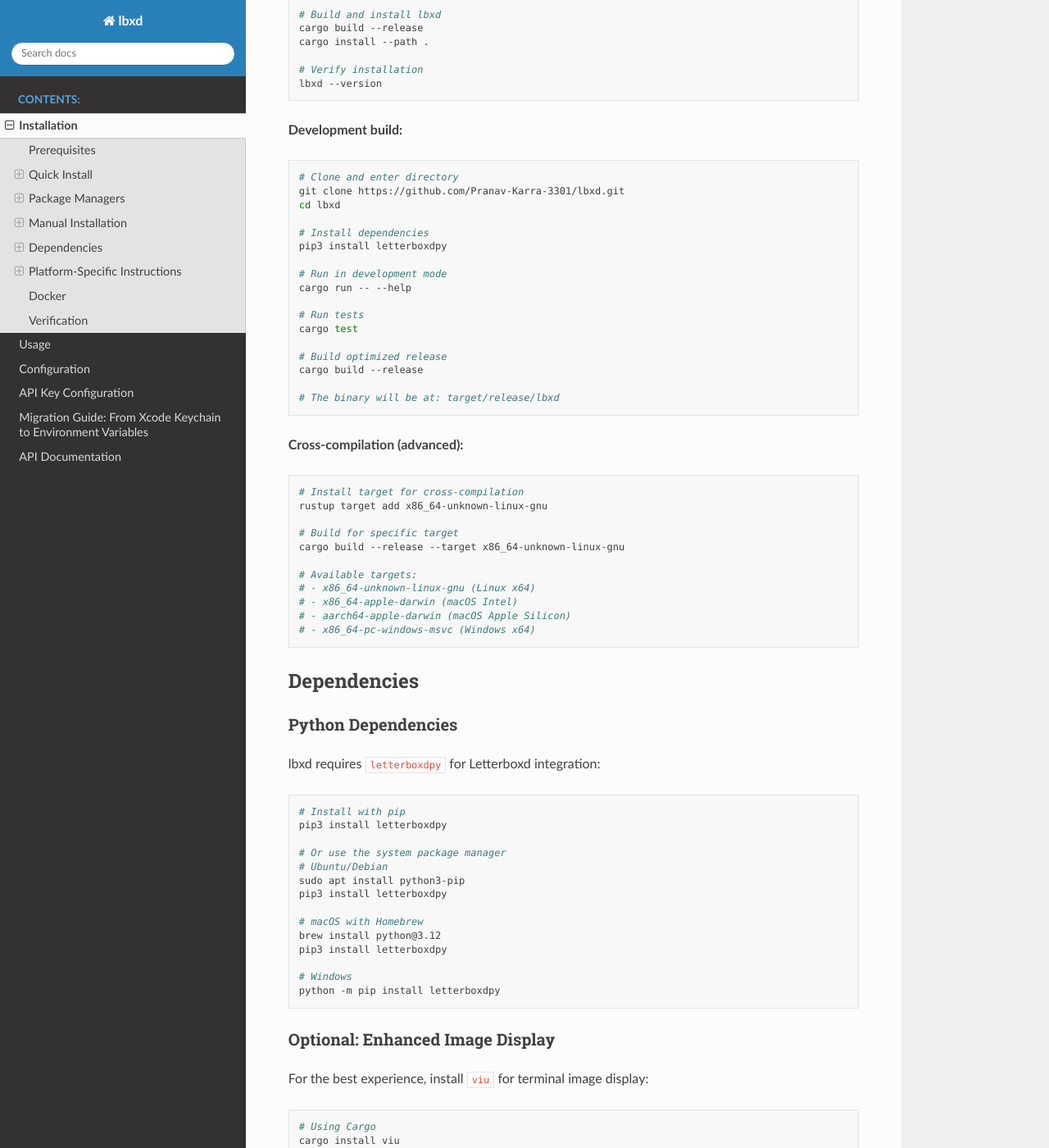
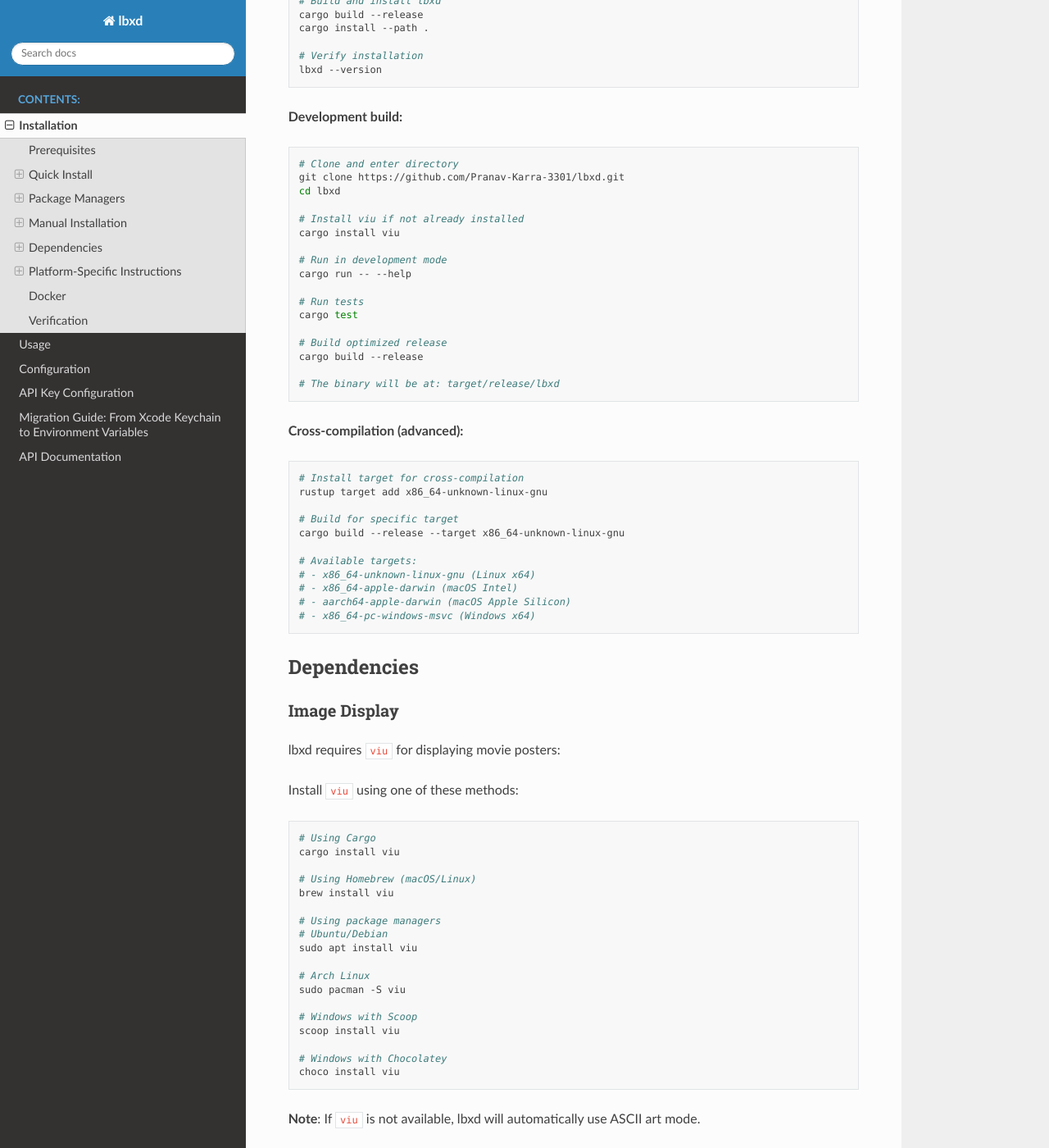
Before and after one commit to Pranav-Karra-3301/lbxd, a Sphinx documentation site: the page built from docs/installation.md, in a window 1280 px wide and 1400 px high, scrolled down 2860 px. Shown: the whole window at 82% size. Built offline with Sphinx 7.4.7 and the Read the Docs theme 3.1.0, drawn with Linux system fonts in a browser that asks for light colours; some of the changed text lies outside the part shown.

Commit message:
docs: update documentation to reflect rustboxd migration
- Remove all references to letterboxdpy and Python dependencies
- Update installation guides to show viu as required dependency
- Clarify that rustboxd is now the built-in Rust library for Letterboxd data
- Remove Python prerequisite requirements from all docs
- Update troubleshooting and verification commands

This completes the documentation sync for v3.0.0 breaking changes.

🤖 Generated with [Claude Code](https://claude.ai/code)

Co-Authored-By: Claude <noreply@anthropic.com>

````diff
--- a/docs/installation.md
+++ b/docs/installation.md
@@ -4,7 +4,7 @@
 
 lbxd has minimal system requirements:
 
-- **Python 3.8+** (automatically installed if missing)
+- **viu** for terminal image display
 - **Terminal** with Unicode support
 - **Internet connection** for initial setup
 
@@ -29,9 +29,9 @@ irm https://raw.githubusercontent.com/Pranav-Karra-3301/lbxd/main/install.ps1 |
 ```
 
 This script will:
-- ✅ Install Python 3 and pip (if needed)
-- ✅ Install letterboxdpy dependency
-- ✅ Install viu for enhanced image display
+- ✅ Install viu for image display (required)
+- ✅ Download and install lbxd binary
+- ✅ Configure your PATH automatically
 - ✅ Download and install the latest lbxd binary
 - ✅ Set up PATH configuration
 
@@ -52,7 +52,7 @@ brew install lbxd
 ### Chocolatey (Windows)
 
 ```powershell
-# Install lbxd (includes Python and dependencies)
+# Install lbxd (includes all dependencies)
 choco install lbxd
 ```
 
@@ -70,8 +70,7 @@ winget install Pranav-Karra-3301.lbxd
 cargo install lbxd
 
 # Install dependencies manually
-pip3 install letterboxdpy
-cargo install viu  # Optional, for enhanced image display
+cargo install viu  # Required for image display
 ```
 
 ## Manual Installation
@@ -110,8 +109,8 @@ chmod +x /usr/local/bin/lbxd
 
 **Prerequisites:**
 - Rust 1.88.0 or later ([install here](https://rustup.rs/))
-- Python 3.8+ with pip
 - Git
+- viu for image display
 
 **Basic build:**
 ```bash
@@ -119,8 +118,8 @@ chmod +x /usr/local/bin/lbxd
 git clone https://github.com/Pranav-Karra-3301/lbxd.git
 cd lbxd
 
-# Install Python dependencies
-pip3 install letterboxdpy
+# Install viu (required)
+cargo install viu
 
 # Install viu for enhanced image display (optional)
 cargo install viu
@@ -139,8 +138,8 @@ lbxd --version
 git clone https://github.com/Pranav-Karra-3301/lbxd.git
 cd lbxd
 
-# Install dependencies
-pip3 install letterboxdpy
+# Install viu if not already installed
+cargo install viu
 
 # Run in development mode
 cargo run -- --help
@@ -171,30 +170,11 @@ cargo build --release --target x86_64-unknown-linux-gnu
 
 ## Dependencies
 
-### Python Dependencies
+### Image Display
 
-lbxd requires `letterboxdpy` for Letterboxd integration:
+lbxd requires `viu` for displaying movie posters:
 
-```bash
-# Install with pip
-pip3 install letterboxdpy
-
-# Or use the system package manager
-# Ubuntu/Debian
-sudo apt install python3-pip
-pip3 install letterboxdpy
-
-# macOS with Homebrew
-brew install python@3.12
-pip3 install letterboxdpy
-
-# Windows
-python -m pip install letterboxdpy
-```
-
-### Optional: Enhanced Image Display
-
-For the best experience, install `viu` for terminal image display:
+Install `viu` using one of these methods:
 
 ```bash
 # Using Cargo
@@ -228,7 +208,7 @@ choco install viu
 sudo apt update
 
 # Install dependencies
-sudo apt install curl python3 python3-pip
+sudo apt install curl
 
 # Install lbxd
 curl -sSL https://raw.githubusercontent.com/Pranav-Karra-3301/lbxd/main/install.sh | bash
@@ -238,7 +218,7 @@ curl -sSL https://raw.githubusercontent.com/Pranav-Karra-3301/lbxd/main/install.
 
 ```bash
 # Install dependencies
-sudo pacman -S curl python python-pip
+sudo pacman -S curl viu
 
 # Install lbxd
 curl -sSL https://raw.githubusercontent.com/Pranav-Karra-3301/lbxd/main/install.sh | bash
@@ -248,10 +228,10 @@ curl -sSL https://raw.githubusercontent.com/Pranav-Karra-3301/lbxd/main/install.
 
 ```bash
 # CentOS/RHEL
-sudo yum install curl python3 python3-pip
+sudo yum install curl
 
 # Fedora
-sudo dnf install curl python3 python3-pip
+sudo dnf install curl
 
 # Install lbxd
 curl -sSL https://raw.githubusercontent.com/Pranav-Karra-3301/lbxd/main/install.sh | bash
@@ -290,8 +270,8 @@ winget install Pranav-Karra-3301.lbxd
 ```
 
 **Option 3: Manual Installation**
-1. Install [Python 3](https://python.org/downloads/)
-2. Download the Windows binary from [releases](https://github.com/Pranav-Karra-3301/lbxd/releases)
+1. Download the Windows binary from [releases](https://github.com/Pranav-Karra-3301/lbxd/releases)
+2. Install viu: `cargo install viu`
 3. Extract and add to PATH
 
 ## Docker
@@ -324,6 +304,6 @@ lbxd recent letterboxd
 # Check if viu is available (optional)
 viu --version
 
-# Check Python dependency
-python3 -c "import letterboxdpy; print('letterboxdpy is available')"
+# Check viu installation
+viu --version
 ```
````
Also changed, not shown: INSTALLATION.md (+22 -22 lines), README.md (+14 -12 lines).
